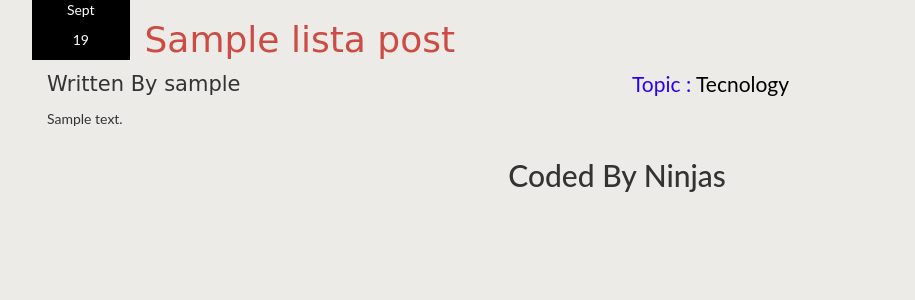
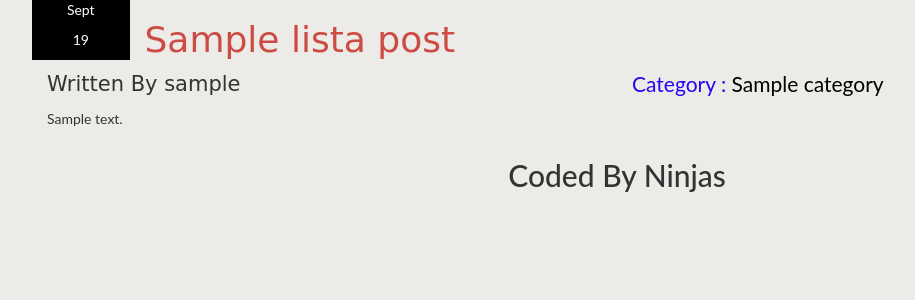
Before and after one commit to JPGITHUB1519/Cincinnatus-Final-Project, a Python web app: template templates/index.html in a window 1280 px wide. Shown: the part 70-370 px from the top of the page, without its empty margins (23-938 px from the left). Run offline with Jinja, Linux system fonts and the light colour scheme; the template is opened without the code that fills it: most values are stand-ins (such as "Sample title", 1, 10 or a date in 2020); some libraries are stand-ins or nearby versions.

Commit message:
Show Category

```diff
--- a/handlers/newpost_handler.py
+++ b/handlers/newpost_handler.py
@@ -23,6 +23,8 @@ class NewpostHandler(Handler) :
 			if not new_category :
 				# category_key = db.Key.from_path("Category", int(category), parent = ancestor_key)
 				category_entity = Category.get_by_id(int(category))
+				# cr = Category(name = "Math")
+				# cr.put()
 				post = Blog(subject = subject, content = content, category = category_entity.key(), user = self.user.key(), parent = ancestor_key)
 			else :
 				cat = Category(name = new_category, parent = ancestor_key)
--- a/templates/index.html
+++ b/templates/index.html
@@ -18,7 +18,7 @@
 				<p class="font-pacifico text-semi-large text-center-only-small" >Written By {{ p.user.username }}</p>
 			</div>
 			<div class="col-sm-6">
-				<p class="text-semi-large text-beatiful-blue text-center-only-small">Topic : <span class="text-black">Tecnology</span></p>
+				<p class="text-semi-large text-beatiful-blue text-center-only-small">Category : <span class="text-black">{{ p.category.name }}</span></p>
 			</div>
 		</div>
 
--- a/templates/permalink.html
+++ b/templates/permalink.html
@@ -16,7 +16,7 @@
 			<p class="font-pacifico text-semi-large text-center-only-small" >Written by {{ p.user.username }}</p>
 		</div>
 		<div class="col-sm-6">
-			<p class="text-semi-large text-beatiful-blue text-center-only-small">Topic : <span class="text-black">Tecnology</span></p>
+			<p class="text-semi-large text-beatiful-blue text-center-only-small">Topic : <span class="text-black">{{ p.category.name }}</span></p>
 		</div>
 	</div>
 
```
Also changed, not shown: 1 other file.
